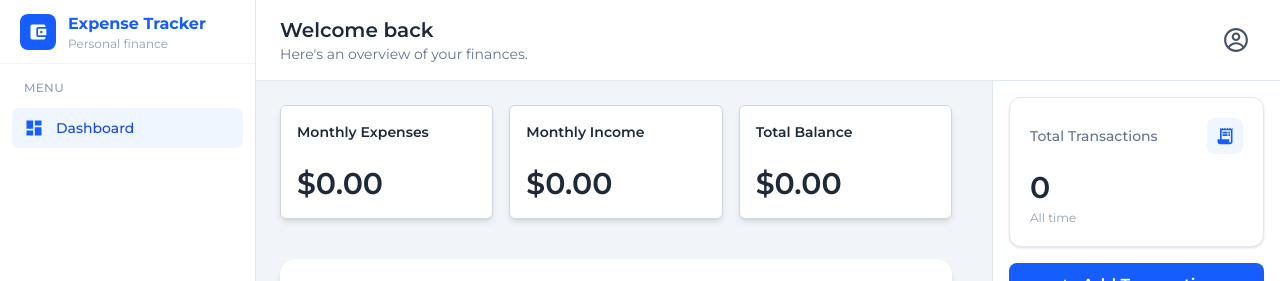
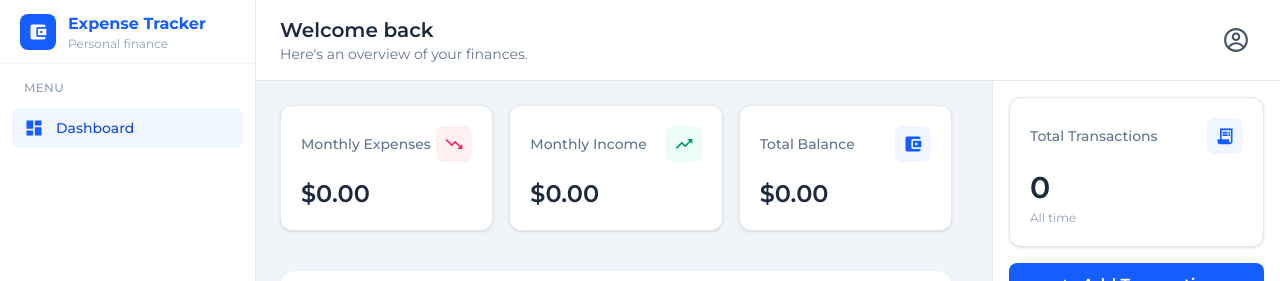
Before and after one commit to HTHHirunjith/personal-expense-tracker, a React (Vite) app in the folder client/: page / in a window 1280 px wide. Shown: the top 281 px of the page. Built offline with nearby package versions, Linux system fonts and the light colour scheme; no server answers; sample sign-in values are in the browser's storage.

Commit message:
Redesign dashboard summary cards

```diff
--- a/client/src/components/dashboard/CardItem.tsx
+++ b/client/src/components/dashboard/CardItem.tsx
@@ -4,15 +4,20 @@ import { formatAmount } from '../../utils/formatAmount'
 interface CardItemProps {
   title: string
   amount: number
+  icon: React.ReactNode
+  accentClass: string
 }
 
-const CardItem: React.FC<CardItemProps> = ({ title, amount }) => {
+const CardItem: React.FC<CardItemProps> = ({ title, amount, icon, accentClass }) => {
   return (
-    <div className='flex border border-gray-300 rounded-md p-4 bg-white flex-1 shadow-md'>
-      <div className='flex flex-col gap-6'>
-        <h3 className='font-semibold text-sm'>{title}</h3>
-        <p className='font-semibold text-3xl'>{formatAmount(amount, 'USD')}</p>
+    <div className='flex flex-1 flex-col justify-between gap-4 bg-white rounded-xl border border-slate-200 shadow-sm p-5'>
+      <div className='flex items-center justify-between'>
+        <h3 className='text-sm font-medium text-slate-500'>{title}</h3>
+        <div className={`flex items-center justify-center h-9 w-9 rounded-lg ${accentClass}`}>
+          {icon}
+        </div>
       </div>
+      <p className='font-semibold text-2xl text-slate-800'>{formatAmount(amount, 'USD')}</p>
     </div>
   )
 }
--- a/client/src/components/dashboard/TotalCardList.tsx
+++ b/client/src/components/dashboard/TotalCardList.tsx
@@ -1,5 +1,6 @@
 import React, { useEffect } from 'react'
 import CardItem from './CardItem'
+import { MdTrendingDown, MdTrendingUp, MdAccountBalanceWallet } from 'react-icons/md'
 import { useReportStore } from '../../stores/useReportStore'
 import { useApiClient } from '../../hooks/useApiClient'
 import { formatDate } from '../../utils/formatDate'
@@ -28,10 +29,25 @@ const TotalCardList: React.FC = () => {
   }, [transactions])
 
   return (
-    <div className='flex items-center gap-4 w-full'>
-      <CardItem title='Monthly Expenses' amount={monthlyExpense} />
-      <CardItem title='Monthly Income' amount={monthlyIncome} />
-      <CardItem title='Total Balance' amount={balance} />
+    <div className='flex items-stretch gap-4 w-full'>
+      <CardItem
+        title='Monthly Expenses'
+        amount={monthlyExpense}
+        icon={<MdTrendingDown size={20} />}
+        accentClass='bg-rose-50 text-rose-500'
+      />
+      <CardItem
+        title='Monthly Income'
+        amount={monthlyIncome}
+        icon={<MdTrendingUp size={20} />}
+        accentClass='bg-emerald-50 text-emerald-600'
+      />
+      <CardItem
+        title='Total Balance'
+        amount={balance}
+        icon={<MdAccountBalanceWallet size={20} />}
+        accentClass='bg-blue-50 text-blue-600'
+      />
     </div>
   )
 }
```
